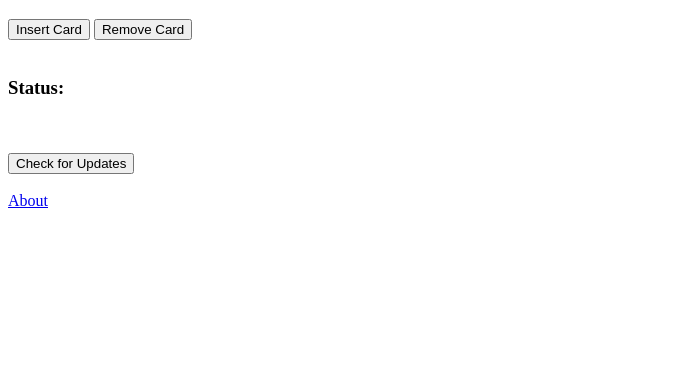
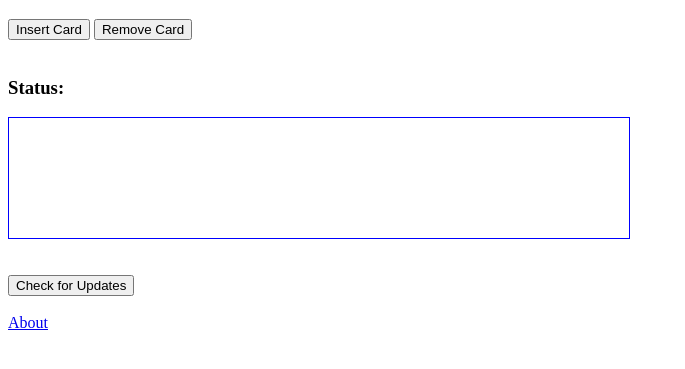
Before and after one commit to marau777/cardcontrol, a website: page src/index.html in a window 1280 px wide. Shown: the part 61-430 px from the top of the page, without its empty margins (0-685 px from the left). Drawn offline with Linux system fonts and the light colour scheme.

Commit message:
Improved look of status box on homepage.

```diff
--- a/src/index.html
+++ b/src/index.html
@@ -9,7 +9,9 @@
 
 <br><br>
 <h3>Status:</h3>
+<div class="statusbox">
 <p id="status"></p>
+</div>
 
 <br><br>
 
@@ -18,6 +20,14 @@
 <br>
 <a href="https://github.com/marau777/cardcontrol" target="_blank">About</a>
 
+<style>
+.statusbox {
+    width: 600px;
+    height: 100px;
+    border: 1px solid blue;
+    padding: 10px;
+}
+</style>
 
 <script>
     var currentUrl = window.location;
```
Also changed, not shown: README.md.
